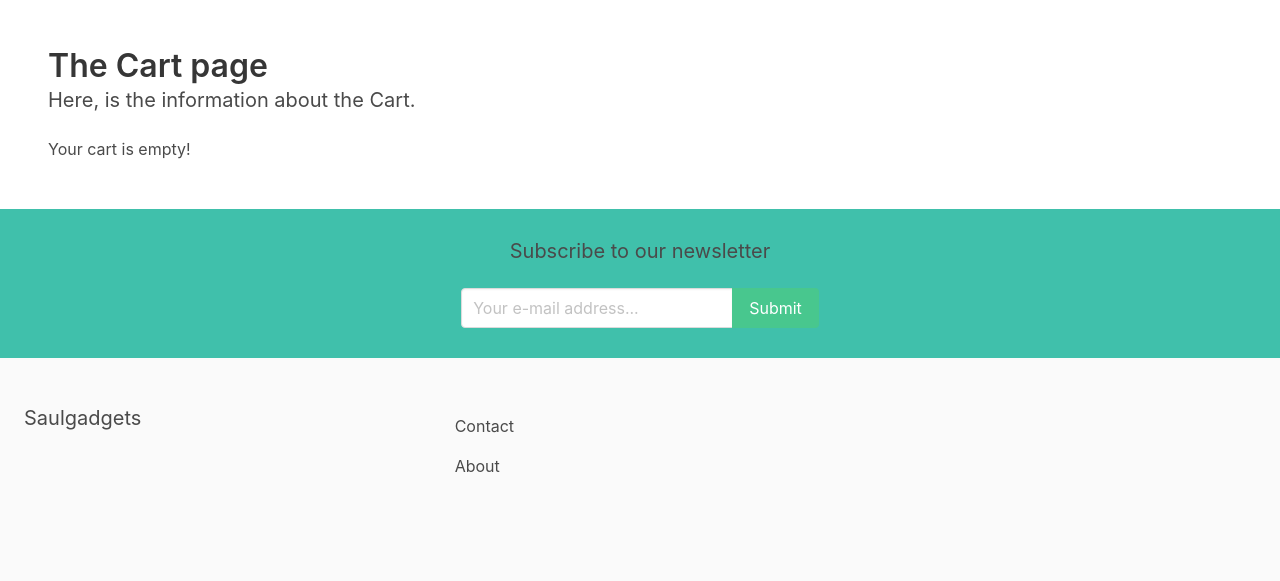
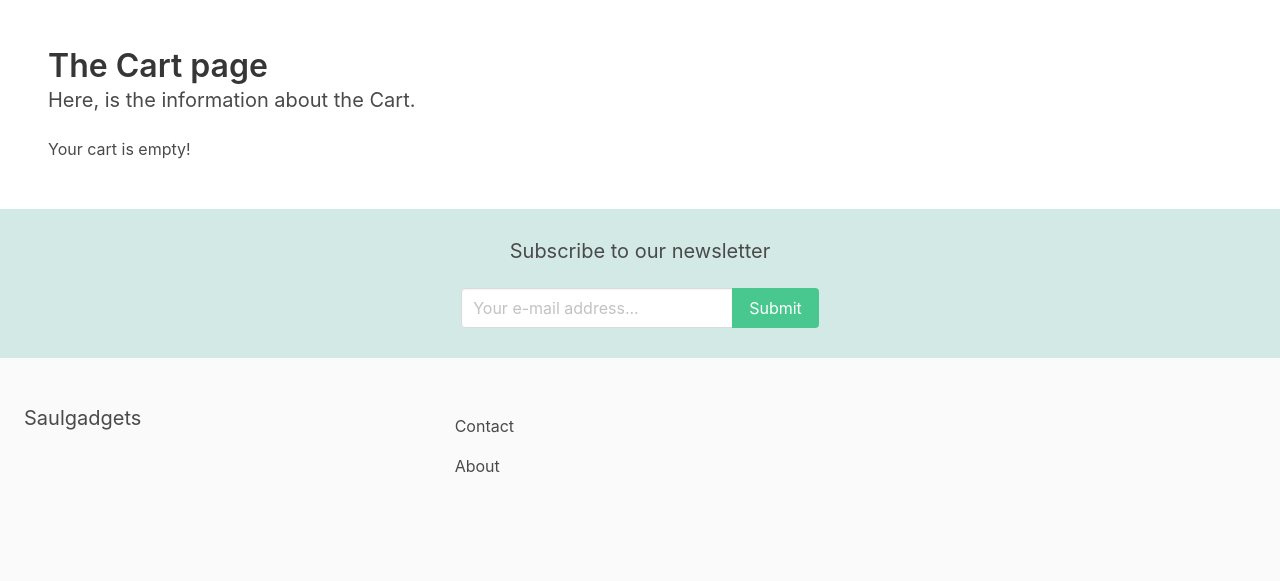
Before and after one commit to aminuaminaldo/E-commerce-project, a Django app: page /cart/ in a window 1280 px wide. Shown: the part 56-637 px from the top of the page. Run offline with Django 4.2, Linux system fonts and the light colour scheme; data comes from the database, SQL or seed files in the repository; both versions use the stored data as it was after the commit; parts of the project's set-up code (start-up, migrations or seed data) failed here and were passed over; some libraries are stand-ins or nearby versions.

Commit message:
last changes

```diff
--- a/saulgadgets/apps/store/models.py
+++ b/saulgadgets/apps/store/models.py
@@ -62,11 +62,12 @@
 
 class ProductImage(models.Model):
     product = models.ForeignKey(Product, related_name='images', on_delete=models.CASCADE)
+
     image = models.ImageField(upload_to='uploads/', blank=True, null=True)
     thumbnail = models.ImageField(upload_to='uploads/', blank=True, null=True)
 
     def __str__(self):
-        return self.product
+        return str(self.product)
 
 
     def save(self, *args, **kwargs):
--- a/saulgadgets/static/main.css
+++ b/saulgadgets/static/main.css
@@ -14,8 +14,7 @@
 .newsletter-wrapper {
     padding: 30px 20px;
     text-align: center;
-    background-color: #40c0ab;
-    color: white;
+    background-color: #d3e9e5;
     font-weight: bold;
     font-size: 18px;
 }
```
Also changed, not shown: saulgadgets/db.sqlite3, saulgadgets/media/uploads/joystick.jpeg (added), saulgadgets/media/uploads/joystick_nmnChk9.jpeg (added).
